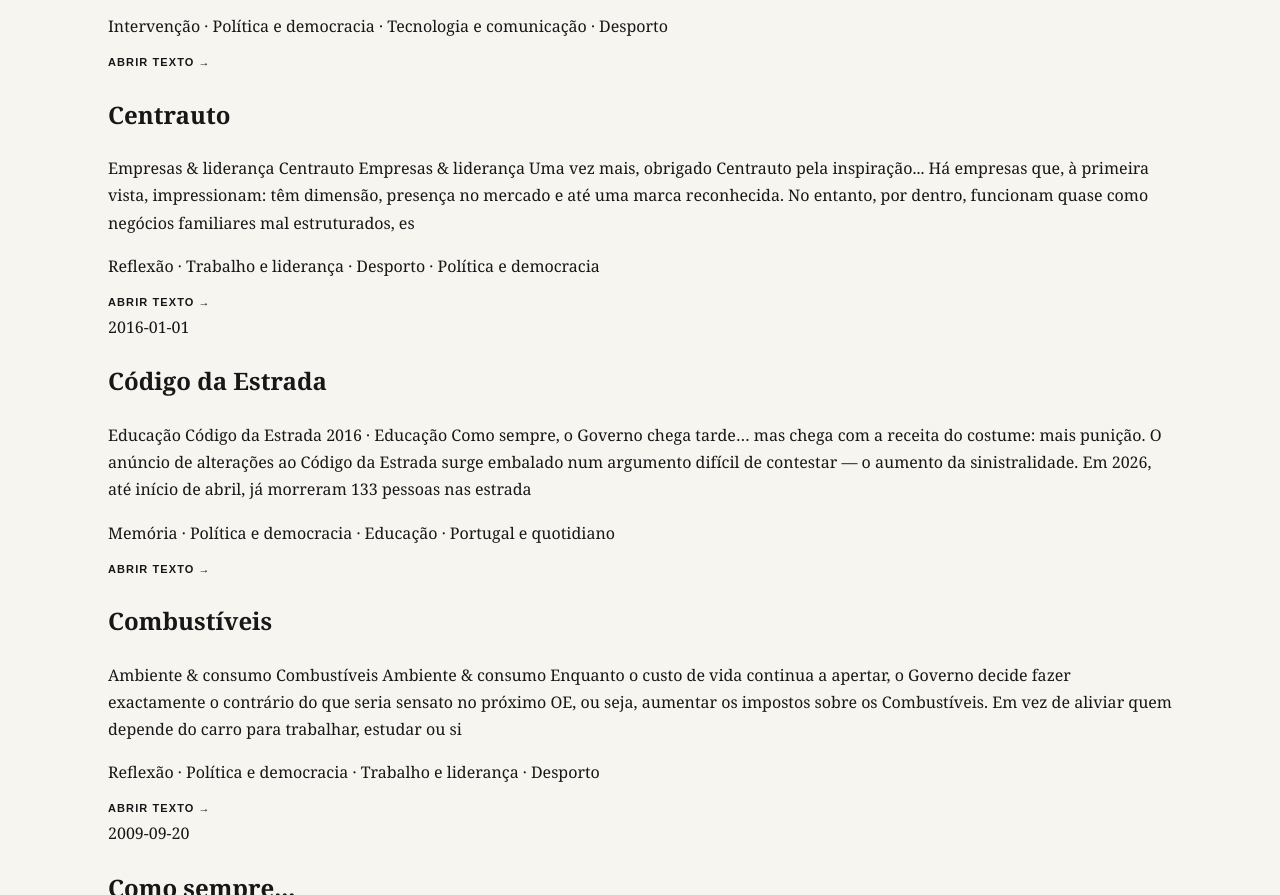
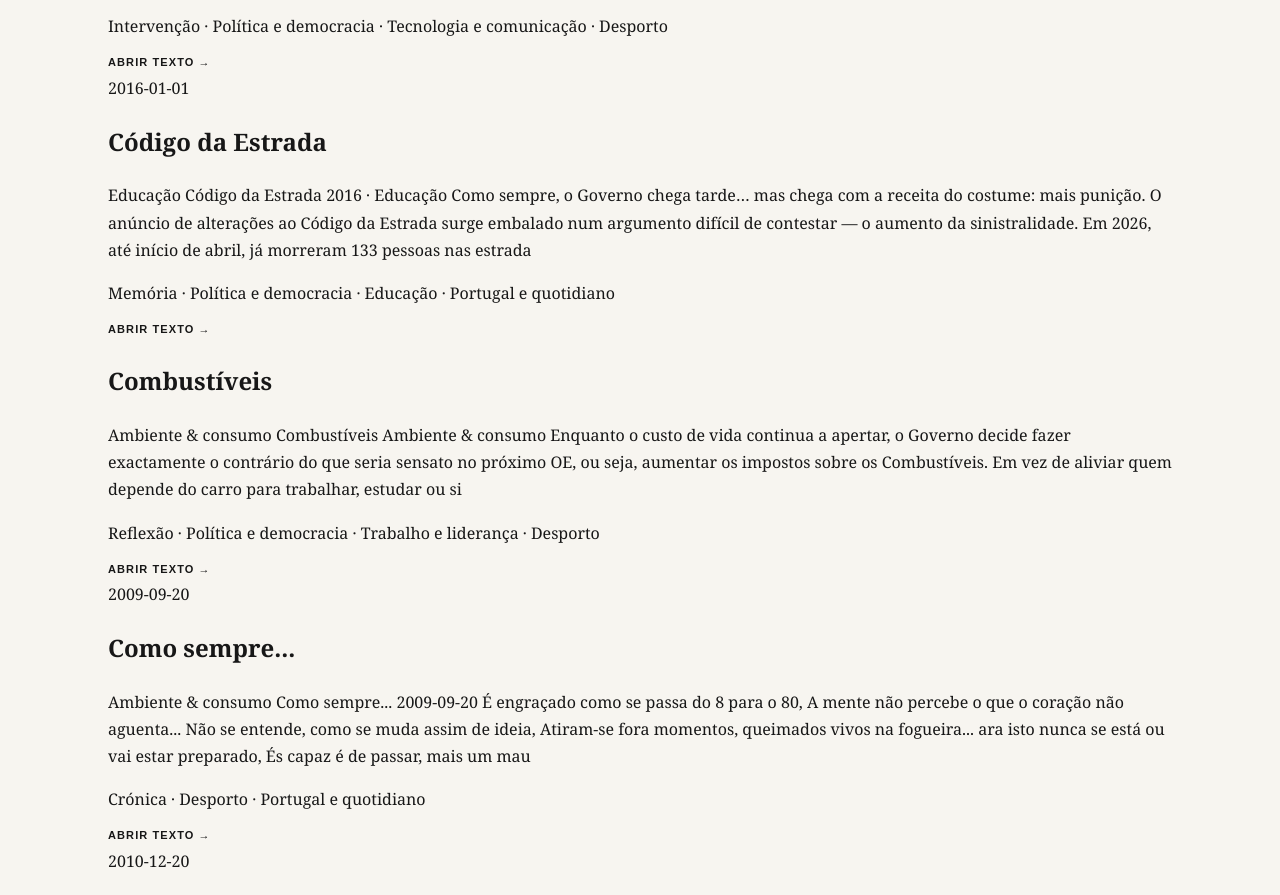
Before and after one commit to Nelson-de-Oliveira/nelsondeoliveira-site, a plain HTML site: page catalogo.html in a window 1280 px wide. Shown: the part 5837-6732 px from the top of the page. Drawn offline with Linux system fonts and the light colour scheme.

Commit message:
Remove deleted Centrauto references from catalogo.html

```diff
--- a/catalogo.html
+++ b/catalogo.html
@@ -137,12 +137,6 @@
 <p>Política &amp; democracia Censura do algoritmo Política &amp; democracia A minha conta do Facebook, como devem ter dado conta (ou não) foi suspensa depois de publicar críticas ao presidente dos Estados Unidos, Donald Trump, e seus seguidores. Coincidências, diriam... ou será que não?! Este episódio lamentáve</p>
 <div class="catalog-tags">Intervenção · Política e democracia · Tecnologia e comunicação · Desporto</div>
 <a class="read-link" href="/posts/censura-do-algoritmo.html">Abrir texto →</a>
-</article><article class="catalog-card">
-
-<h2><a href="/posts/centrauto.html">Centrauto</a></h2>
-<p>Empresas &amp; liderança Centrauto Empresas &amp; liderança Uma vez mais, obrigado Centrauto pela inspiração... Há empresas que, à primeira vista, impressionam: têm dimensão, presença no mercado e até uma marca reconhecida. No entanto, por dentro, funcionam quase como negócios familiares mal estruturados, es</p>
-<div class="catalog-tags">Reflexão · Trabalho e liderança · Desporto · Política e democracia</div>
-<a class="read-link" href="/posts/centrauto.html">Abrir texto →</a>
 </article><article class="catalog-card">
 <div class="catalog-meta">2016-01-01</div>
 <h2><a href="/posts/codigo-da-estrada.html">Código da Estrada</a></h2>
```
